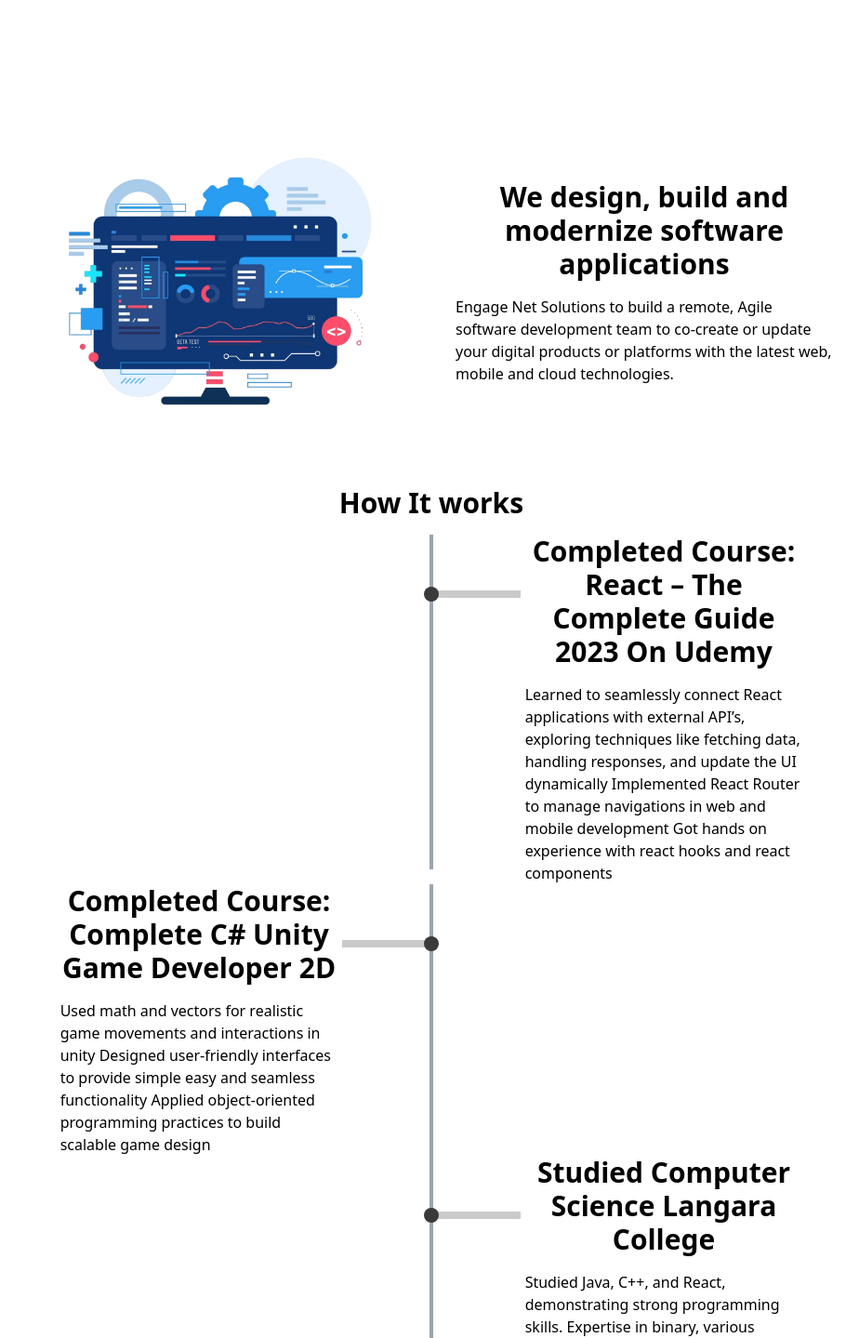
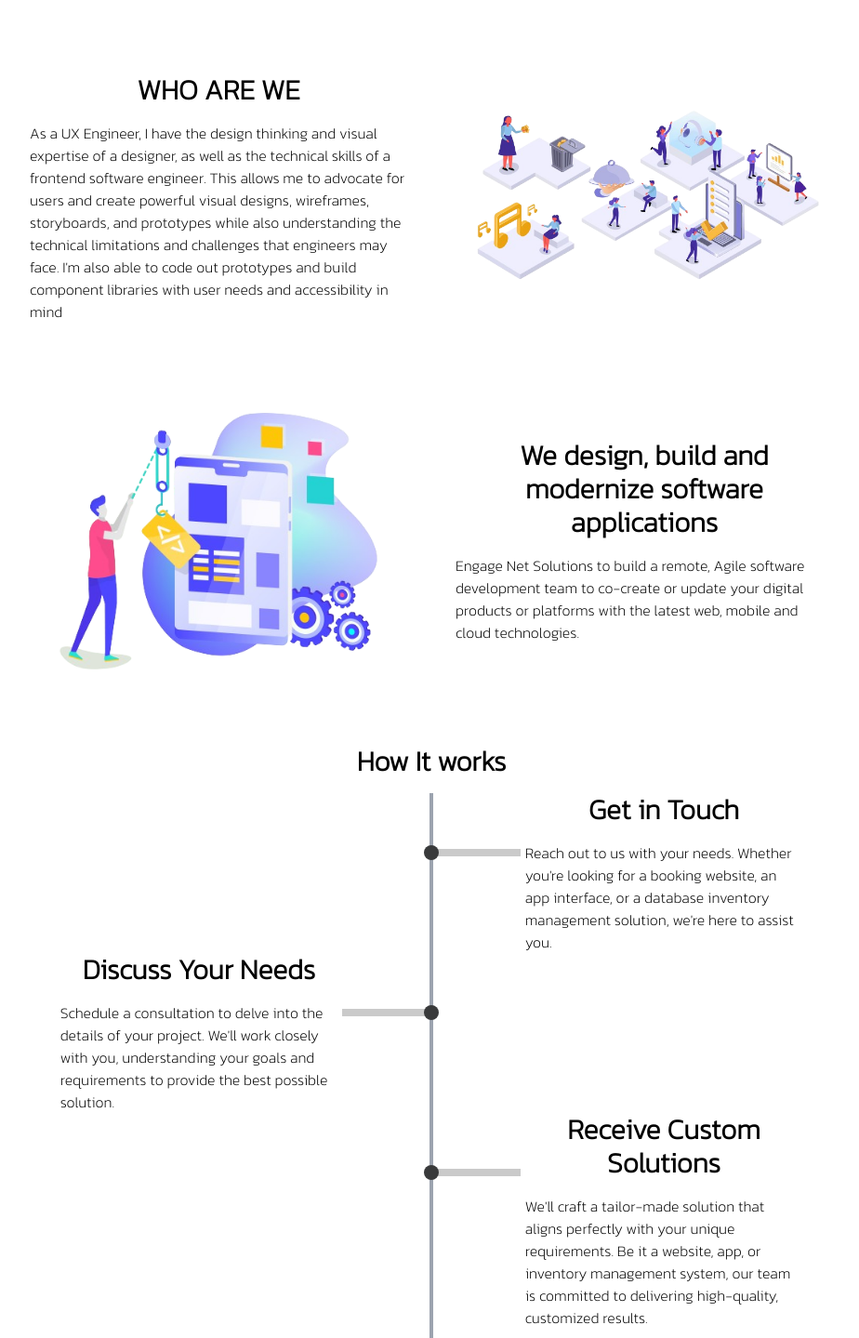
Before and after one commit to alexiosiko/bird-box-games, a Next.js app: page / in a window 1280 px wide. Shown: the part 377-1816 px from the top of the page at 93% size, without its empty margins (176-1100 px from the left). Built offline with nearby package versions, Linux system fonts and the light colour scheme.

Commit message:
Update images

```diff
--- a/app/layout.tsx
+++ b/app/layout.tsx
@@ -1,10 +1,13 @@
 import type { Metadata } from 'next'
-import { Inter } from 'next/font/google'
+import { Kanit } from 'next/font/google'
 import './globals.css'
 import Nav from '@/components/nav'
 import LeftRight from '@/components/leftright'
 
-const inter = Inter({ subsets: ['latin'] })
+const inter = Kanit({
+	subsets: ['latin'],
+	weight: '200'
+})
 
 export const metadata: Metadata = {
   title: 'Create Next App',
@@ -17,7 +20,7 @@ export default function RootLayout({
 	children: React.ReactNode
 }) {
 	return (
-		<html lang="en">
+		<html lang="en" className={inter.className}>
 			<body className='dark'>
 				<Nav />
 
--- a/app/page.tsx
+++ b/app/page.tsx
@@ -10,15 +10,7 @@ export default function Home() {
   return (
 	<main className="m-auto justify-center max-w-4xl h-[2000px]">
 		<Intro />
-		<LeftRight>
-			<div>
-				<Image src={screenIcon} alt="image" />
-			</div>
-			<div>
-				<Header>We design, build and modernize software applications</Header>
-				<Description>Engage Net Solutions to build a remote, Agile software development team to co-create or update your digital products or platforms with the latest web, mobile and cloud technologies.</Description>
-			</div>
-		</LeftRight>
+
 		<HowItWorks />
 	</main>
   )
--- a/components/Intro.tsx
+++ b/components/Intro.tsx
@@ -2,7 +2,8 @@ import Description from "@/components/description";
 import Header from "@/components/header";
 import LeftRight from "@/components/leftright";
 import Image from 'next/image';
-import screenIcon from "@/images/screen-icon.png";
+import WhoAreWE from "@/images/who-are-we.png";
+import MobileDevelopment from "@/images/mobile-developlment.png";
 
 export default function Intro() {
 	return (
@@ -16,7 +17,16 @@ export default function Intro() {
 					</Description>
 				</div>
 				<div>
-					<Image src={screenIcon} alt="image" />
+					<Image src={WhoAreWE} alt="image" />
+				</div>
+			</LeftRight>
+			<LeftRight>
+				<div>
+					<Image src={MobileDevelopment} alt="image" />
+				</div>
+				<div>
+					<Header>We design, build and modernize software applications</Header>
+					<Description>Engage Net Solutions to build a remote, Agile software development team to co-create or update your digital products or platforms with the latest web, mobile and cloud technologies.</Description>
 				</div>
 			</LeftRight>
 		</>
--- a/components/nav.tsx
+++ b/components/nav.tsx
@@ -1,6 +1,6 @@
 export default function Nav() {
 	return (
-		<div>
+		<div className="text-center font-extrabold p-2 mb-[400px]">
 			Net Solutions
 		</div>
 	)
--- a/data/timelinedata.tsx
+++ b/data/timelinedata.tsx
@@ -1,17 +1,17 @@
 export const timelineData = [
 	{
-		header: "Completed Course: React – The Complete Guide 2023 On Udemy",
-		description: "Learned to seamlessly connect React applications with external API’s, exploring techniques like fetching data, handling responses, and update the UI dynamically Implemented React Router to manage navigations in web and mobile development Got hands on experience with react hooks and react components",
+		header: "Get in Touch",
+		description: "Reach out to us with your needs. Whether you're looking for a booking website, an app interface, or a database inventory management solution, we're here to assist you.",
 		img: require("@/images/screen-icon.png")
 	},
 	{
-		header: "Completed Course: Complete C# Unity Game Developer 2D",
-		description: "Used math and vectors for realistic game movements and interactions in unity Designed user-friendly interfaces to provide simple easy and seamless functionality Applied object-oriented programming practices to build scalable game design",
+		header: "Discuss Your Needs",
+		description: "Schedule a consultation to delve into the details of your project. We'll work closely with you, understanding your goals and requirements to provide the best possible solution.",
 		img: require("@/images/screen-icon.png")
 	},
 	{
-		header: "Studied Computer Science Langara College",
-		description: "Studied Java, C++, and React, demonstrating strong programming skills. Expertise in binary, various number bases, and core computing concepts. Applied theoretical knowledge to real-world projects, emphasizing problem-solving.",
+		header: "Receive Custom Solutions",
+		description: "We'll craft a tailor-made solution that aligns perfectly with your unique requirements. Be it a website, app, or inventory management system, our team is committed to delivering high-quality, customized results.",
 		img: require("@/images/screen-icon.png")
 	},
 ]
```
Also changed, not shown: images/mobile-developlment.png (added), images/who-are-we.png (added).
